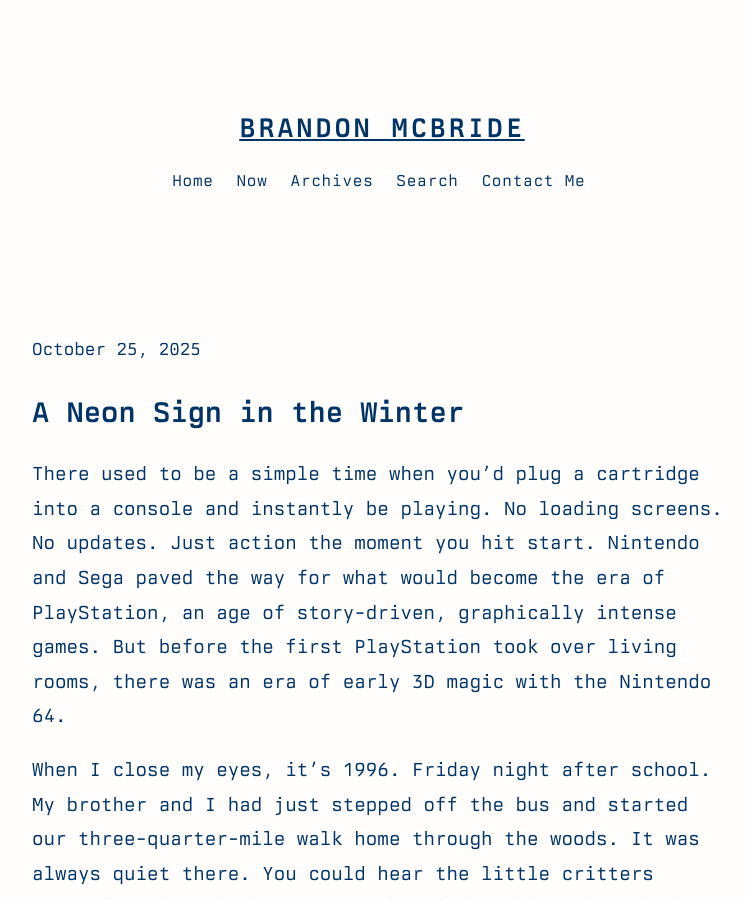
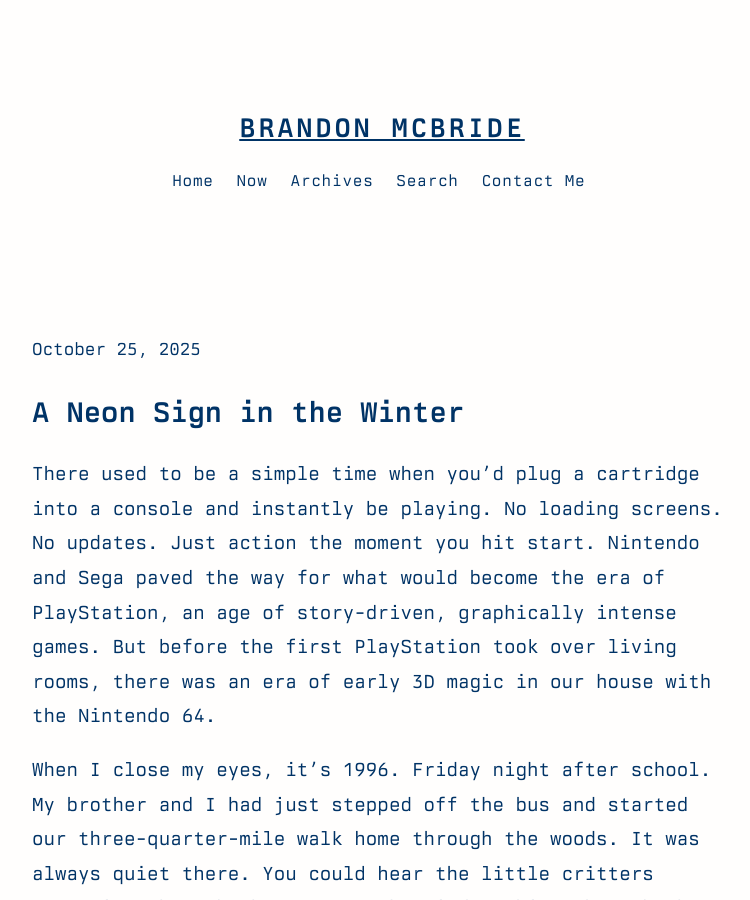
Before and after one commit to bmcbride-op/bmcbride-op.github.io, a Jekyll site: the page built from _posts/2025-10-25-a-neon-sign-in-the-winter.md, in a window 1280 px wide and 900 px high. Shown: the whole window, without its empty margins (258-1008 px from the left). Built offline with Jekyll 4.4.1, drawn with Linux system fonts in a browser that asks for light colours.

Commit message:
Update 2025-10-25-a-neon-sign-in-the-winter.md

```diff
--- a/_posts/2025-10-25-a-neon-sign-in-the-winter.md
+++ b/_posts/2025-10-25-a-neon-sign-in-the-winter.md
@@ -5,7 +5,7 @@ date: 2025-10-25 20:41
 ---
 
 There used to be a simple time when you’d plug a cartridge into a console and instantly be playing. No loading screens. No updates. Just action the moment you hit start.
-Nintendo and Sega paved the way for what would become the era of PlayStation, an age of story-driven, graphically intense games. But before the first PlayStation took over living rooms, there was an era of early 3D magic with the Nintendo 64.
+Nintendo and Sega paved the way for what would become the era of PlayStation, an age of story-driven, graphically intense games. But before the first PlayStation took over living rooms, there was an era of early 3D magic in our house with the Nintendo 64.
 
 When I close my eyes, it’s 1996.
 Friday night after school. My brother and I had just stepped off the bus and started our three-quarter-mile walk home through the woods. It was always quiet there. You could hear the little critters scurrying through the leaves, the wind pushing through the trees like a soft whisper guiding us home. When we finally reached the house, Mom would be waiting in the driveway, cleaning up, greeting us with that warm “hello” and a hug that reminded you that you were home.
```
